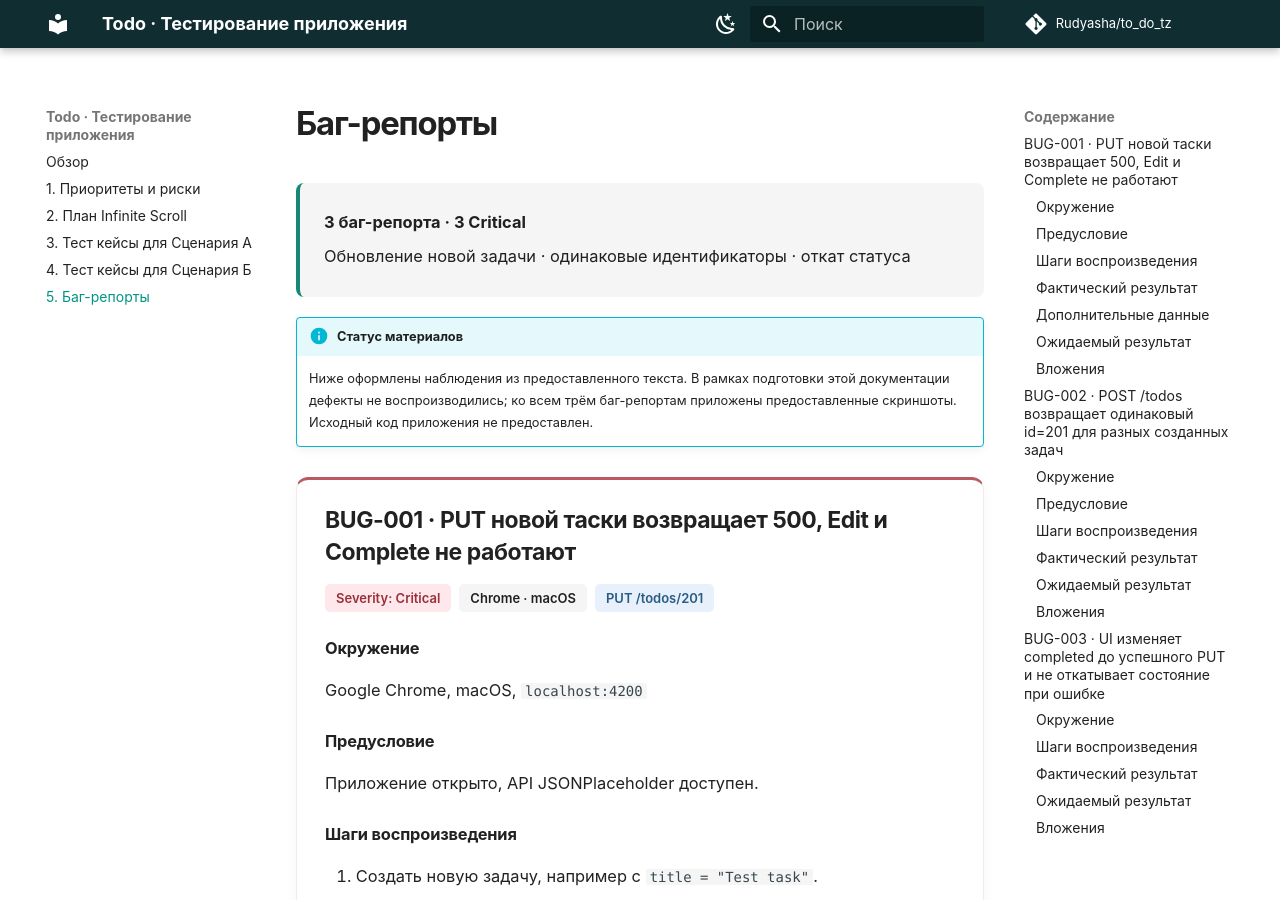
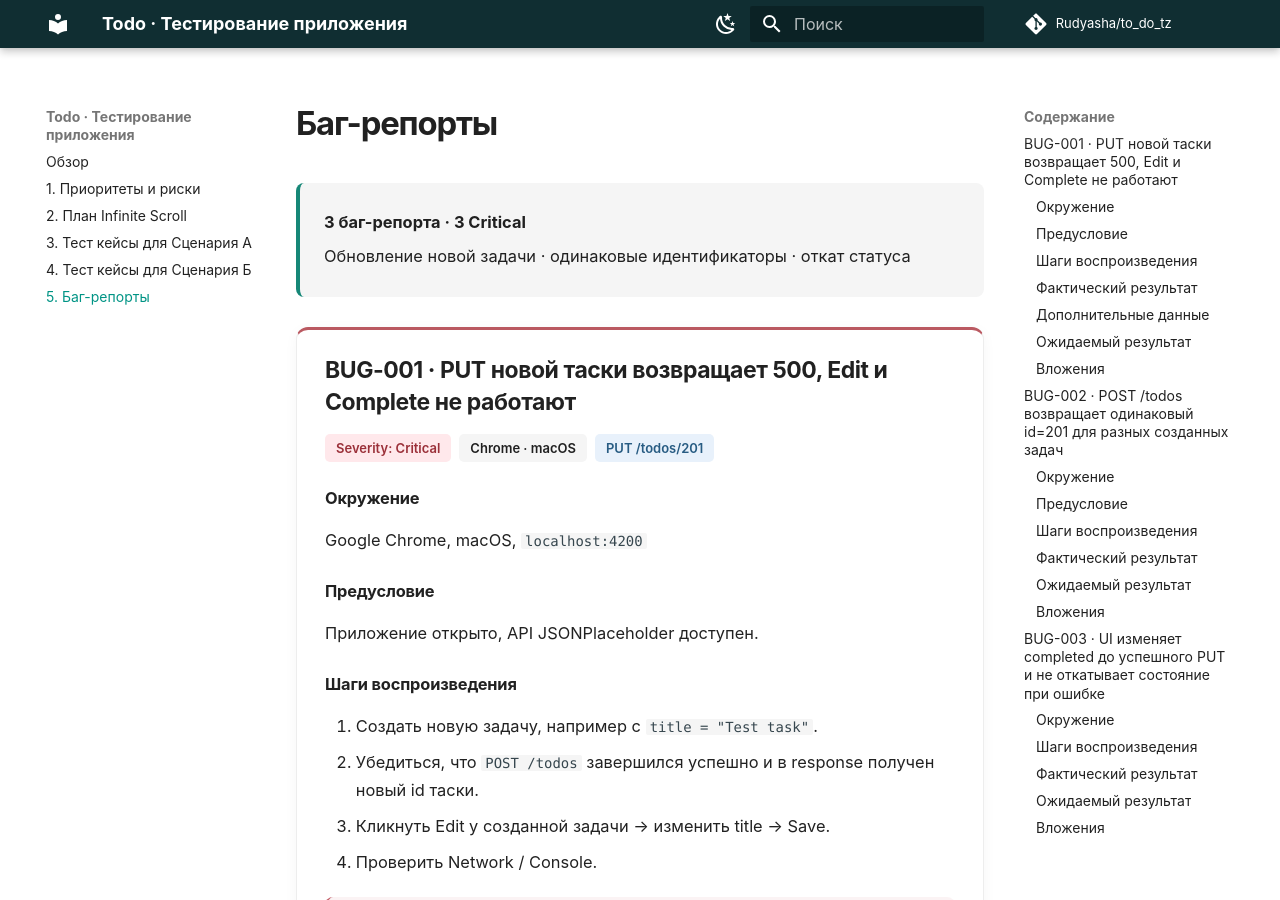
Before and after one commit to Rudyasha/to_do_tz, an MkDocs documentation site: the page built from docs/task-5.md, in a window 1280 px wide and 900 px high. Built offline with MkDocs 1.6.1 and Material for MkDocs 9.7.7, drawn with Linux system fonts in a browser that asks for light colours; comment, search, counter and statistics services are not loaded.

Commit message:
Update task-5.md

```diff
--- a/docs/task-5.md
+++ b/docs/task-5.md
@@ -7,9 +7,6 @@
 Обновление новой задачи · одинаковые идентификаторы · откат статуса
 
 </div>
-
-!!! info "Статус материалов"
-    Ниже оформлены наблюдения из предоставленного текста. В рамках подготовки этой документации дефекты не воспроизводились; ко всем трём баг-репортам приложены предоставленные скриншоты. Исходный код приложения не предоставлен.
 
 <div class="test-case bug-report" markdown>
 
```
